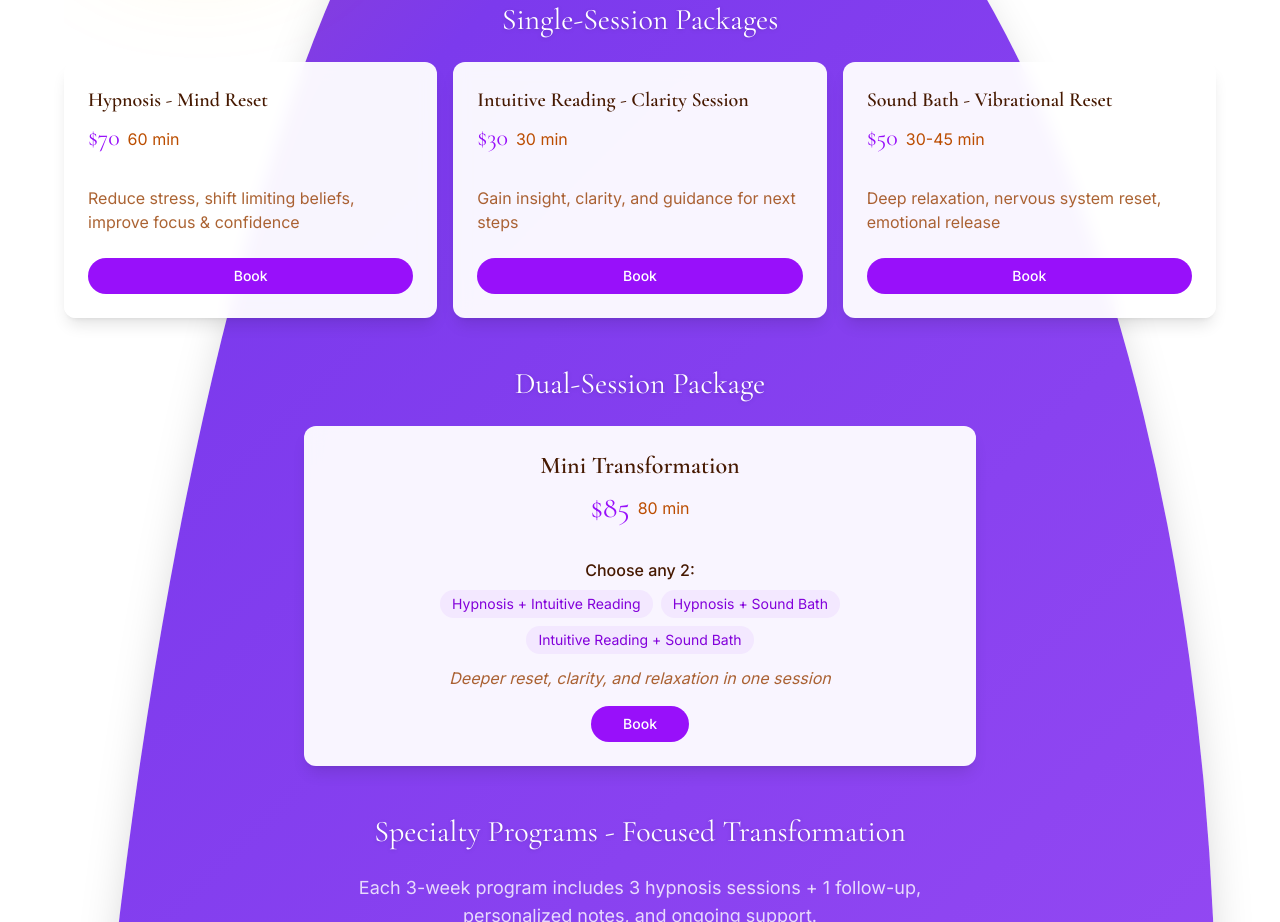
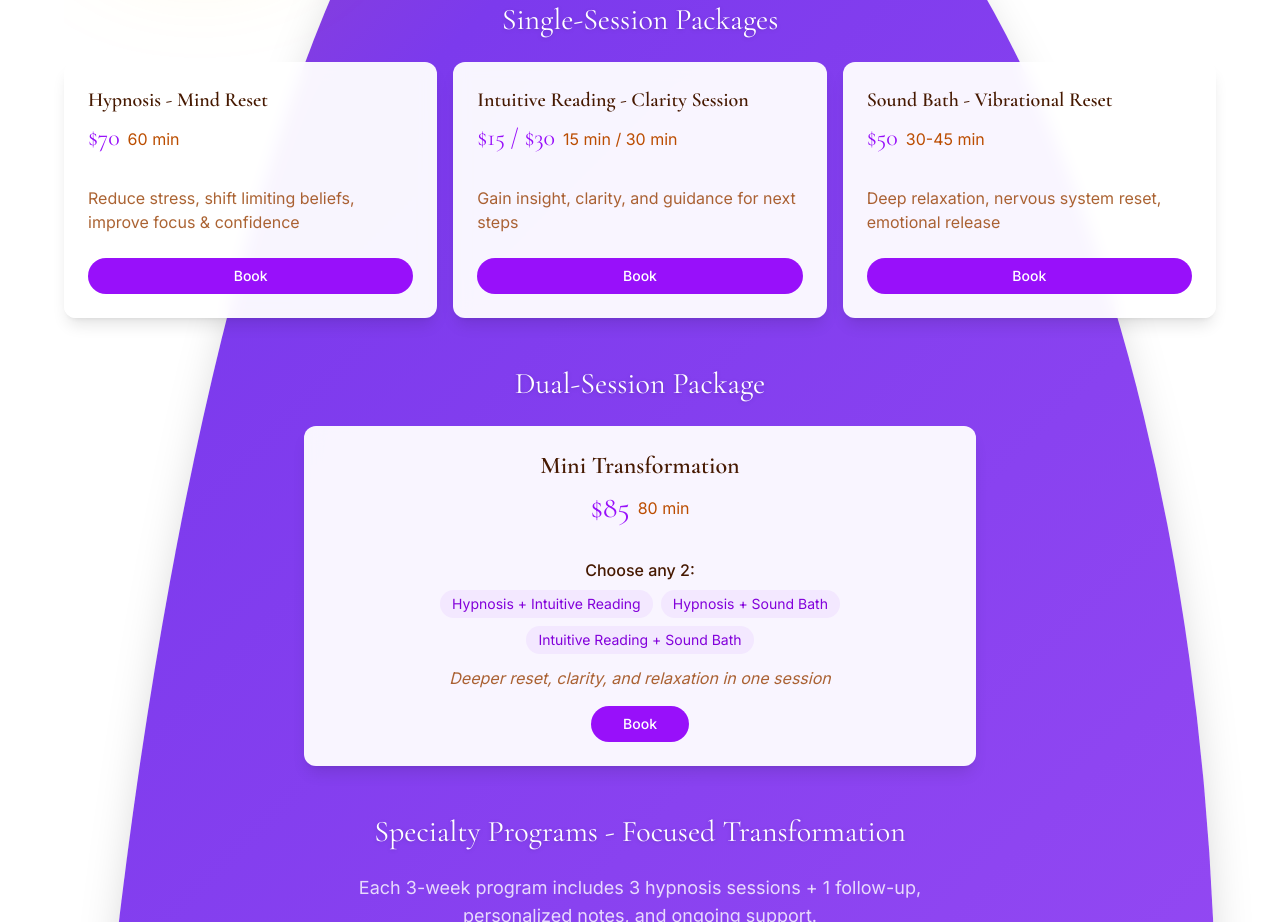
Before and after one commit to Istephensondev/open-road-wellness-website, a Next.js app: page / in a window 1280 px wide. Shown: the part 2020-2942 px from the top of the page. Built offline with nearby package versions, Linux system fonts and the light colour scheme.

Commit message:
Update Intuitive Reading to show 15min/ or 30min/ options
Made-with: Cursor

```diff
--- a/components/contact.tsx
+++ b/components/contact.tsx
@@ -195,7 +195,7 @@ export function Contact() {
 
                 <optgroup label="Single Sessions">
                   <option value="hypnosis">Hypnosis - Mind Reset ($70)</option>
-                  <option value="intuitive-reading">Intuitive Reading - Clarity Session ($30)</option>
+                  <option value="intuitive-reading">Intuitive Reading - Clarity Session ($15/$30)</option>
                   <option value="sound-bath">Sound Bath - Vibrational Reset ($50)</option>
                 </optgroup>
 
--- a/components/packages.tsx
+++ b/components/packages.tsx
@@ -13,8 +13,8 @@ const singleSessions = [
   },
   {
     name: "Intuitive Reading - Clarity Session",
-    duration: "30 min",
-    price: "$30",
+    duration: "15 min / 30 min",
+    price: "$15 / $30",
     description: "Gain insight, clarity, and guidance for next steps",
   },
   {
```
